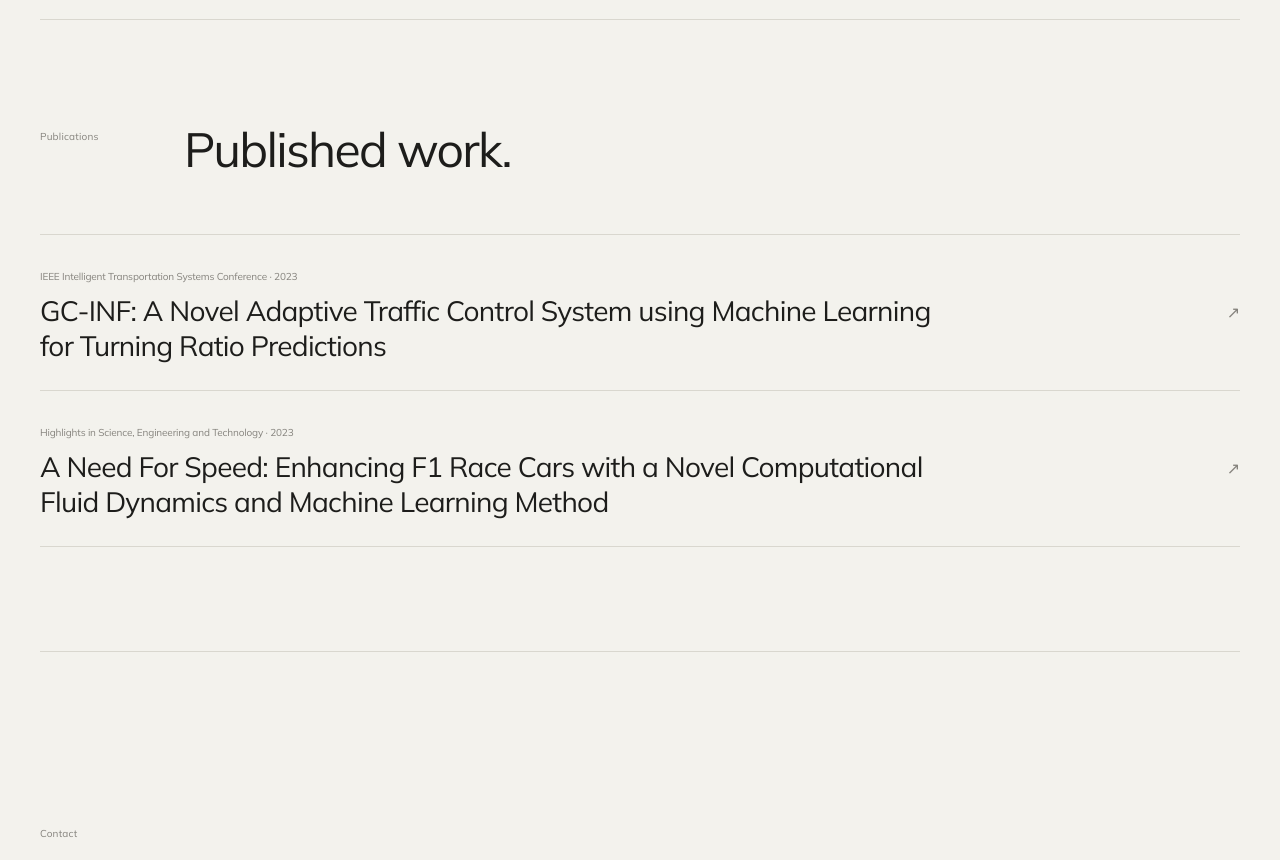
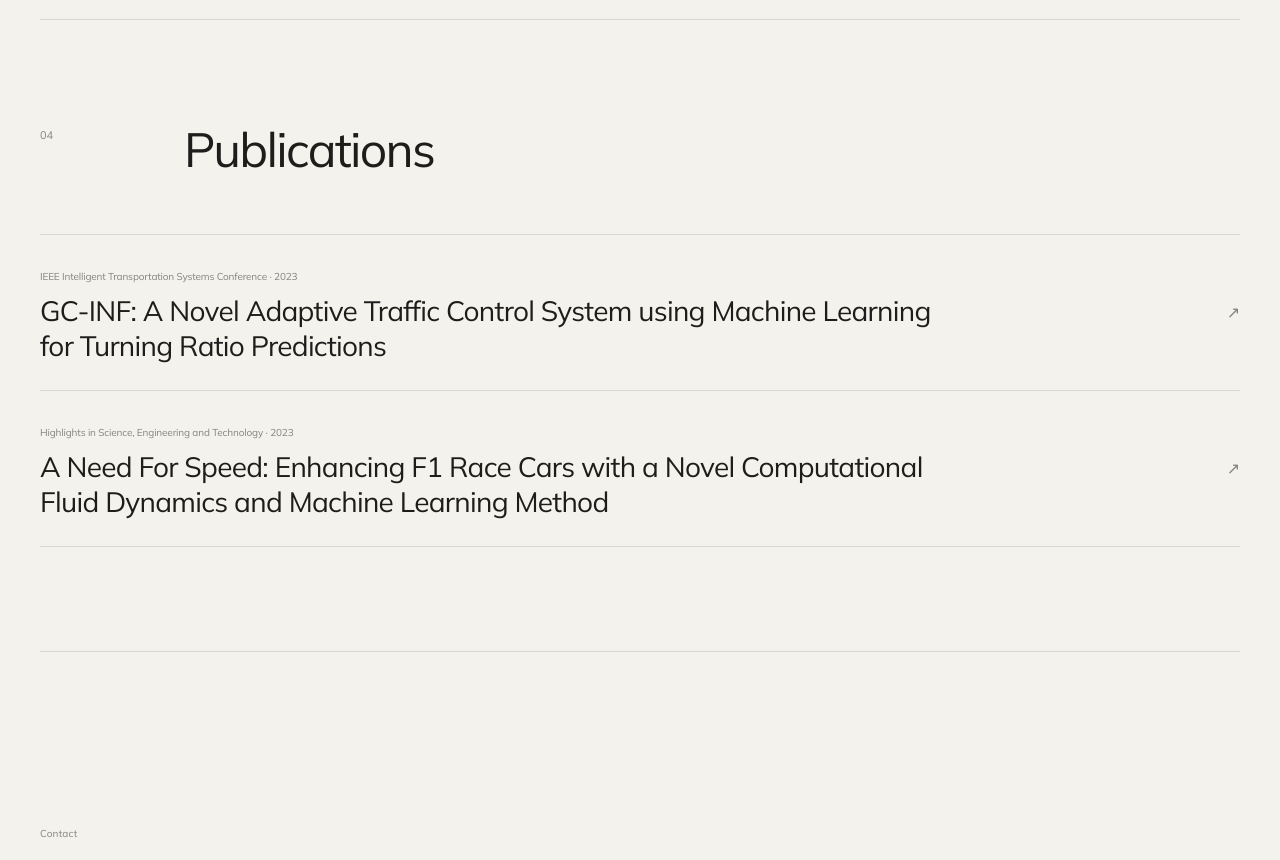
Before and after one commit to kenchengkc/personal-website, a Next.js app: page / in a window 1280 px wide. Shown: the part 4940-5800 px from the top of the page. Built offline with nearby package versions, Linux system fonts and the light colour scheme.

Commit message:
Simplify publications heading

```diff
--- a/components/sections/BlogList.tsx
+++ b/components/sections/BlogList.tsx
@@ -3,10 +3,10 @@ import { publications } from "@/data/portfolio";
 export function BlogList() {
   return (
     <section className="writing-section" id="writing">
-      <div className="section-heading section-heading-compact" data-reveal>
-        <p className="eyebrow">Publications</p>
-        <h2>Published work.</h2>
-      </div>
+      <header className="section-heading" data-reveal>
+        <span className="section-number">04</span>
+        <h2>Publications</h2>
+      </header>
 
       <div className="publication-list">
         {publications.map((publication) => (
```
